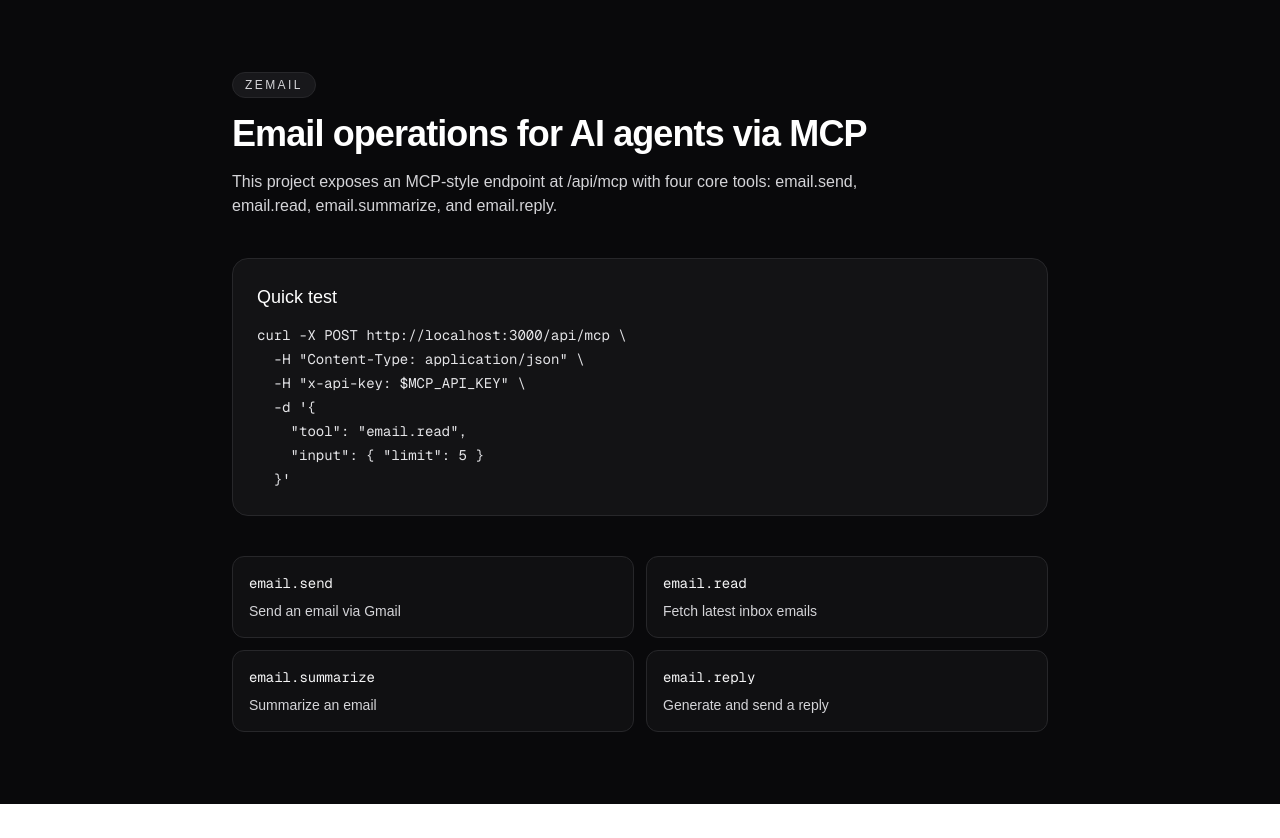
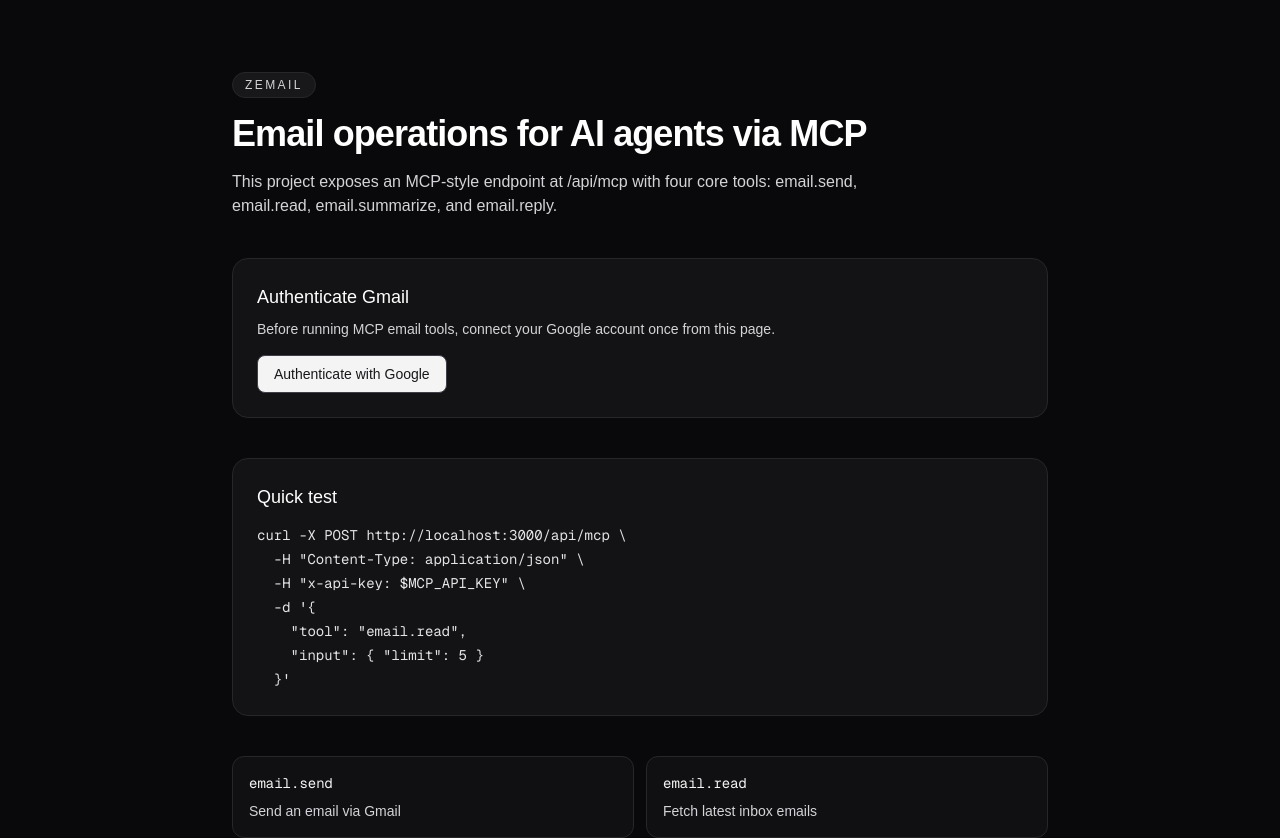
Before and after one commit to devastranaut/zemail, a Next.js app: page / in a window 1280 px wide. Shown: the top 838 px of the page. Before the commit the page ends 804 px from the top, so only its background shows below. Built offline with nearby package versions, Linux system fonts and the light colour scheme.

Commit message:
feat: Add Gmail authentication section to the homepage

```diff
--- a/app/page.tsx
+++ b/app/page.tsx
@@ -14,6 +14,20 @@ export default function Home() {
             tools: email.send, email.read, email.summarize, and email.reply.
           </p>
         </header>
+
+        <section className="rounded-2xl border border-zinc-800 bg-zinc-900/70 p-6">
+          <h2 className="mb-2 text-lg font-medium text-white">Authenticate Gmail</h2>
+          <p className="mb-4 max-w-2xl text-sm text-zinc-300">
+            Before running MCP email tools, connect your Google account once from
+            this page.
+          </p>
+          <a
+            href="/api/auth/google/start?returnTo=/"
+            className="inline-flex items-center rounded-lg border border-zinc-700 bg-zinc-100 px-4 py-2 text-sm font-medium text-zinc-900 transition hover:bg-white"
+          >
+            Authenticate with Google
+          </a>
+        </section>
 
         <section className="rounded-2xl border border-zinc-800 bg-zinc-900/70 p-6">
           <h2 className="mb-3 text-lg font-medium text-white">Quick test</h2>
```
